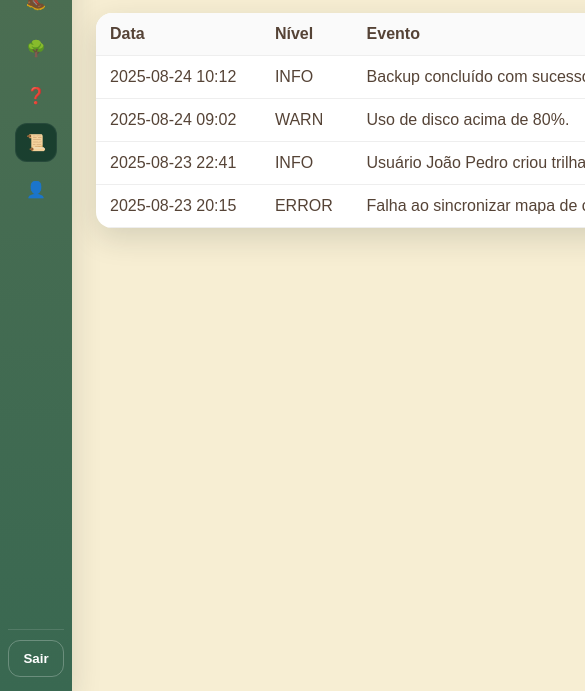
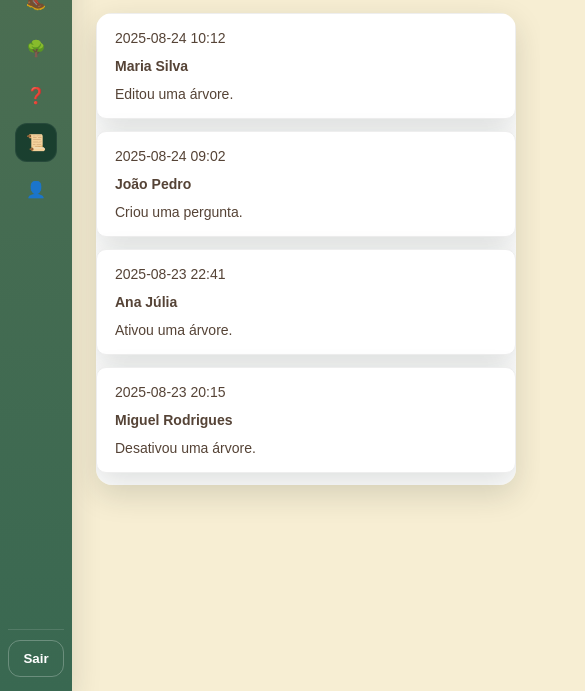
Before and after one commit to rhaynacasado/WebTrilhaVerde, a plain HTML site: page pages/log.html in a window 390 px wide. Shown: the part 153-844 px from the top of the page, 585 px wide, since content can reach past the window. Drawn offline with Linux system fonts and the light colour scheme.

Commit message:
log and profile responsive

```diff
--- a/pages/log.html
+++ b/pages/log.html
@@ -22,8 +22,8 @@
             <thead>
               <tr>
                 <th>Data</th>
-                <th>Nível</th>
-                <th>Evento</th>
+                <th>Nome</th>
+                <th>Atividade</th>
               </tr>
             </thead>
             <tbody>
--- a/script/admin.js
+++ b/script/admin.js
@@ -214,10 +214,10 @@ const pageLog = document.getElementById('pageLog') !== null;
 
 if(pageLog){
   const logs = [
-    { data: '2025-08-24 10:12', nivel: 'INFO', evento: 'Backup concluído com sucesso.' },
-    { data: '2025-08-24 09:02', nivel: 'WARN', evento: 'Uso de disco acima de 80%.' },
-    { data: '2025-08-23 22:41', nivel: 'INFO', evento: 'Usuário João Pedro criou trilha “Serra do Mel”.' },
-    { data: '2025-08-23 20:15', nivel: 'ERROR', evento: 'Falha ao sincronizar mapa de calor.' }
+    { data: '2025-08-24 10:12', nome: 'Maria Silva', atividade: 'Editou uma árvore.' },
+    { data: '2025-08-24 09:02', nome: 'João Pedro', atividade: 'Criou uma pergunta.' },
+    { data: '2025-08-23 22:41', nome: 'Ana Júlia', atividade: 'Ativou uma árvore.' },
+    { data: '2025-08-23 20:15', nome: 'Miguel Rodrigues', atividade: 'Desativou uma árvore.' }
   ];
 
   const logBody = document.querySelector('#logTable tbody');
@@ -229,13 +229,13 @@ if(pageLog){
     tdData.textContent = l.data;
     tr.appendChild(tdData);
 
-    const tdNivel = document.createElement('td');
-    tdNivel.textContent = l.nivel;
-    tr.appendChild(tdNivel);
+    const tdNome = document.createElement('td');
+    tdNome.textContent = l.nome;
+    tr.appendChild(tdNome);
 
-    const tdEvento = document.createElement('td');
-    tdEvento.textContent = l.evento;
-    tr.appendChild(tdEvento);
+    const tdAtividade = document.createElement('td');
+    tdAtividade.textContent = l.atividade;
+    tr.appendChild(tdAtividade);
 
     logBody.appendChild(tr);
   });
--- a/style/admin.css
+++ b/style/admin.css
@@ -367,4 +367,100 @@
 /* formulários viram 1 coluna mais cedo para caber bem */
 @media (max-width: 860px){
   .form__grid{ grid-template-columns: 1fr; }
+  .profile-card{ padding-right: 20px;}
 }
+
+
+/* ===== Ajustes para Página de Log ===== */
+
+/* Deixa a tabela responsiva em telas pequenas */
+.table-wrap {
+  background: var(--branco);
+  border-radius: 16px;
+  box-shadow: var(--shadow);
+  /* overflow-x: auto; */
+  max-width: 100%;
+  padding-right: 20px;
+}
+
+/* Melhorando a aparência da tabela */
+.table {
+  width: 100%;
+  border-collapse: collapse;
+  min-width: 480px;
+}
+.table th,
+.table td {
+  padding: 12px 14px;
+  border-bottom: 1px solid #eee;
+  color: var(--preto);
+  text-align: left;
+  white-space: nowrap;
+}
+.table thead th {
+  background: #FAFAFA;
+  position: sticky;
+  top: 0;
+  font-weight: 700;
+  z-index: 1;
+}
+
+/* Diferenciar níveis de log com cores */
+.table td:nth-child(2) {
+  font-weight: 600;
+}
+.table td:nth-child(2):contains("ERROR") {
+  color: #dc2626; /* vermelho */
+}
+.table td:nth-child(2):contains("WARN") {
+  color: #b45309; /* laranja */
+}
+.table td:nth-child(2):contains("INFO") {
+  color: #15803d; /* verde */
+}
+
+/* Responsividade: quebra em "cards" para mobile */
+@media (max-width: 640px) {
+  .table,
+  .table thead,
+  .table tbody,
+  .table th,
+  .table td,
+  .table tr {
+    display: block;
+  }
+
+  .table thead {
+    display: none;
+  }
+
+  .table tr {
+    margin-bottom: 12px;
+    background: #fff;
+    border: 1px solid #eee;
+    border-radius: 10px;
+    box-shadow: var(--shadow);
+    padding: 10px;
+    margin-right: 16px; /* margem direita adicionada */
+    max-width: 420px;
+  }
+
+  .table-wrap{
+    max-width: 420px;
+  }
+
+  .table td {
+    border: none;
+    padding: 6px 0;
+    display: flex;
+    justify-content: flex-start;
+    font-size: 14px;
+  }
+
+  .table td::before {
+    content: attr(data-label);
+    font-weight: 600;
+    color: var(--cinza);
+    margin-right: 8px;
+  }
+}
```
